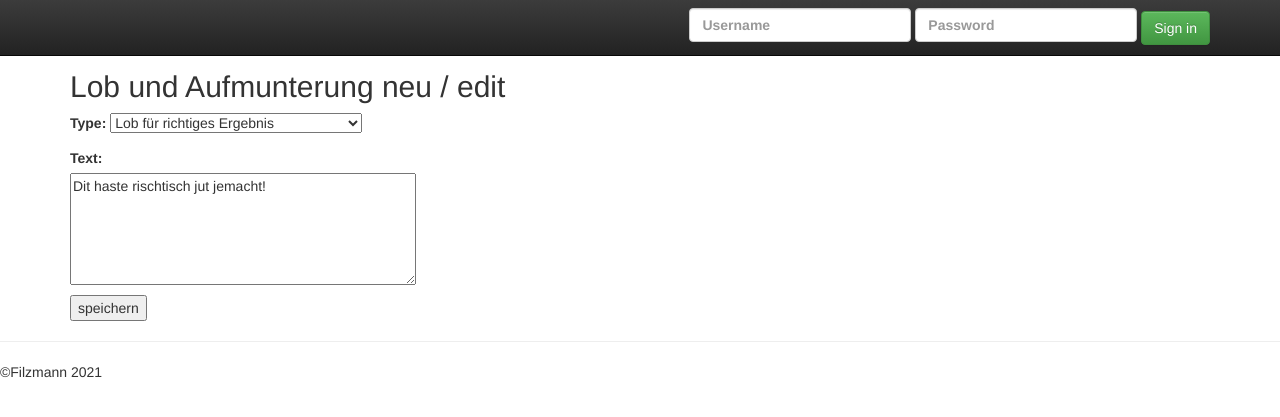
After one commit to Filzmann/VokabeltrainerOnline, a Django app: page /lob/1/ in a window 1280 px wide. The commit adds this page. Shown: the top 417 px of the page. Run offline with Django 4.2, Linux system fonts and the light colour scheme; data comes from the database, SQL or seed files in the repository; both versions use the stored data as it was after the commit; some libraries are stand-ins or nearby versions.

Commit message:
lob und Aufmunterung

```diff
--- a/templates/base.html
+++ b/templates/base.html
@@ -32,6 +32,7 @@
                 {% if user.is_authenticated %}
                     <a class="navbar-brand" href="{% url 'list_vokabel_set' %}">Vokabelgruppen</a>
                     <a class="navbar-brand" href="{% url 'list_vokabel' %}">Vokabeln</a>
+                    <a class="navbar-brand" href="{% url 'list_lob' %}">Lobe und Aufmunterungen</a>
                     <a class="navbar-brand" href="{% url 'lernen' %}">Lernen</a>
                 {% endif %}
             </div>
--- a/vokabeltrainer/models/vokabel_models.py
+++ b/vokabeltrainer/models/vokabel_models.py
@@ -10,6 +10,28 @@ class VokabelSet(models.Model):
 
     def __str__(self):
         return self.name
+
+
+class LobUndAufmunterung(models.Model):
+    LOB = 'LO'
+    AUF = 'AU'
+    CHOICES = [
+        (LOB, 'Lob für richtiges Ergebnis'),
+        (AUF, 'Aufmunterung bei falschem Ergebnis'),
+    ]
+    type = models.CharField(
+        max_length=2,
+        choices=CHOICES,
+        default=LOB,
+    )
+    text = models.TextField(default='')
+
+    @classmethod
+    def get_random(cls, l_type):
+        query = cls.objects.filter(type=l_type)
+        liste = list(query)
+
+        return random.sample(liste, 1)[0]
 
 
 class Vokabel(models.Model):
--- a/vokabeltrainer/templates/vokabeltrainer/lernen_ergebnis_template.html
+++ b/vokabeltrainer/templates/vokabeltrainer/lernen_ergebnis_template.html
@@ -16,9 +16,10 @@
 
     <div
     {% if solution_correct %} style="color:green;"{% else %} style="color:red;" {% endif %}>
-    {{ message_text }}
+
     </div>
     {% if solution_correct %}
+        <div style="color:green; max-width: 18em;">{{ message_text|safe }}</div>
     <h4>
         Selbstverständlich weißt Du,dass man
         <span style="font-weight: bolder">"{{ question.question }}"</span>
@@ -34,6 +35,7 @@
 
 
     {% if not solution_correct %}
+        <div style="color:red; max-width:18em;">{{ message_text|safe }}</div>
         <p>hier nochmal der Hinweis für Dich. Vielleicht hast Du Dich ja auch nur vertippt?</p>
         <p>
             Zur Erinnerung: gesucht wird die Übersetzung von <span style="font-weight: bolder">"{{ question.question }}"</span>
--- /dev/null
+++ b/vokabeltrainer/templates/vokabeltrainer/lobundaufmunterung_confirm_delete.html
@@ -0,0 +1,4 @@
+<form method="post">{% csrf_token %}
+    <p>willst du wirklich "{{ object }}" löschen?</p>
+    <input type="submit" value="Confirm" />
+</form>
--- /dev/null
+++ b/vokabeltrainer/templates/vokabeltrainer/lobundaufmunterung_form.html
@@ -0,0 +1,10 @@
+{% extends "base.html" %}
+
+{% block content %}
+    <h2>Lob und Aufmunterung neu / edit</h2>
+    <form method="post" action="">
+        {% csrf_token %}
+        {{ form.as_p }}
+        <input type="submit" value="speichern">
+    </form>
+{% endblock %}
--- a/vokabeltrainer/urls.py
+++ b/vokabeltrainer/urls.py
@@ -18,6 +18,9 @@ from django.urls import path
 from vokabeltrainer.views.index import IndexView
 from vokabeltrainer.views.lernen import LernenView
 from vokabeltrainer.views.lernen_ergebnis import LernenErgebnisView
+from vokabeltrainer.views.lob_und_aufmunterung_views import (
+    LobUndAufmunterungListView, LobUndAufmunterungCreateView,
+    LobUndAufmunterungUpdateView, LobUndAufmunterungDeleteView)
 from vokabeltrainer.views.vokabel_set_views import (
     VokabelSetListView, VokabelSetCreateView,
     VokabelSetUpdateView, VokabelSetDeleteView
@@ -43,6 +46,10 @@ urlpatterns = [
     path('vokabelset/', VokabelSetListView.as_view(), name='list_vokabel_set'),
     path('vokabelset/add/', VokabelSetCreateView.as_view(), name='new_vokabel_set'),
     path('vokabelset/<int:pk>/', VokabelSetUpdateView.as_view(), name='update_vokabel_set'),
-    path('vokabelset/<int:pk>/delete/', VokabelSetDeleteView.as_view(), name='delete_vokabel_set')
+    path('vokabelset/<int:pk>/delete/', VokabelSetDeleteView.as_view(), name='delete_vokabel_set'),
 
+    path('lob/', LobUndAufmunterungListView.as_view(), name='list_lob'),
+    path('lob/add/', LobUndAufmunterungCreateView.as_view(), name='new_lob'),
+    path('lob/<int:pk>/', LobUndAufmunterungUpdateView.as_view(), name='update_lob'),
+    path('lob/<int:pk>/delete/', LobUndAufmunterungDeleteView.as_view(), name='delete_lob'),
 ]
--- /dev/null
+++ b/vokabeltrainer/views/lob_und_aufmunterung_views.py
@@ -0,0 +1,26 @@
+from django.urls import reverse_lazy
+from django.views.generic import ListView, CreateView, UpdateView, DeleteView
+
+from vokabeltrainer.models.vokabel_models import LobUndAufmunterung
+
+
+class LobUndAufmunterungListView(ListView):
+    model = LobUndAufmunterung
+    context_object_name = 'lob_list'
+
+
+class LobUndAufmunterungCreateView(CreateView):
+    model = LobUndAufmunterung
+    fields = ['type', 'text']
+    success_url = reverse_lazy('list_lob')
+
+
+class LobUndAufmunterungUpdateView(UpdateView):
+    model = LobUndAufmunterung
+    fields = ['type', 'text']
+    success_url = reverse_lazy('list_lob')
+
+
+class LobUndAufmunterungDeleteView(DeleteView):
+    model = LobUndAufmunterung
+    success_url = reverse_lazy('list_lob')
```
Also changed, not shown: vokabeltrainer/templates/vokabeltrainer/lobundaufmunterung_list.html (added, +22 -0 lines), vokabeltrainer/views/lernen_ergebnis.py (+8 -6 lines), db.sqlite3.
